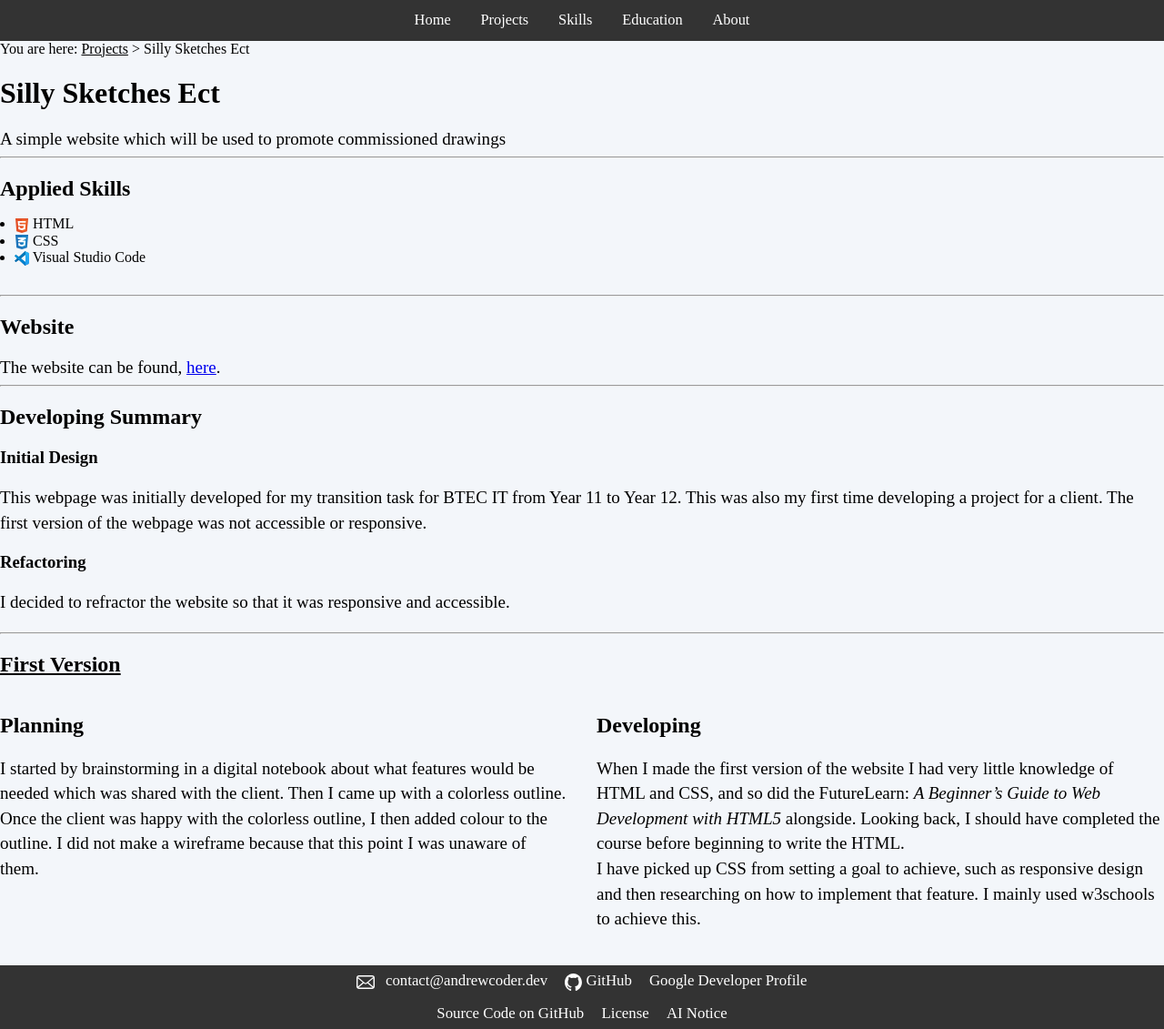
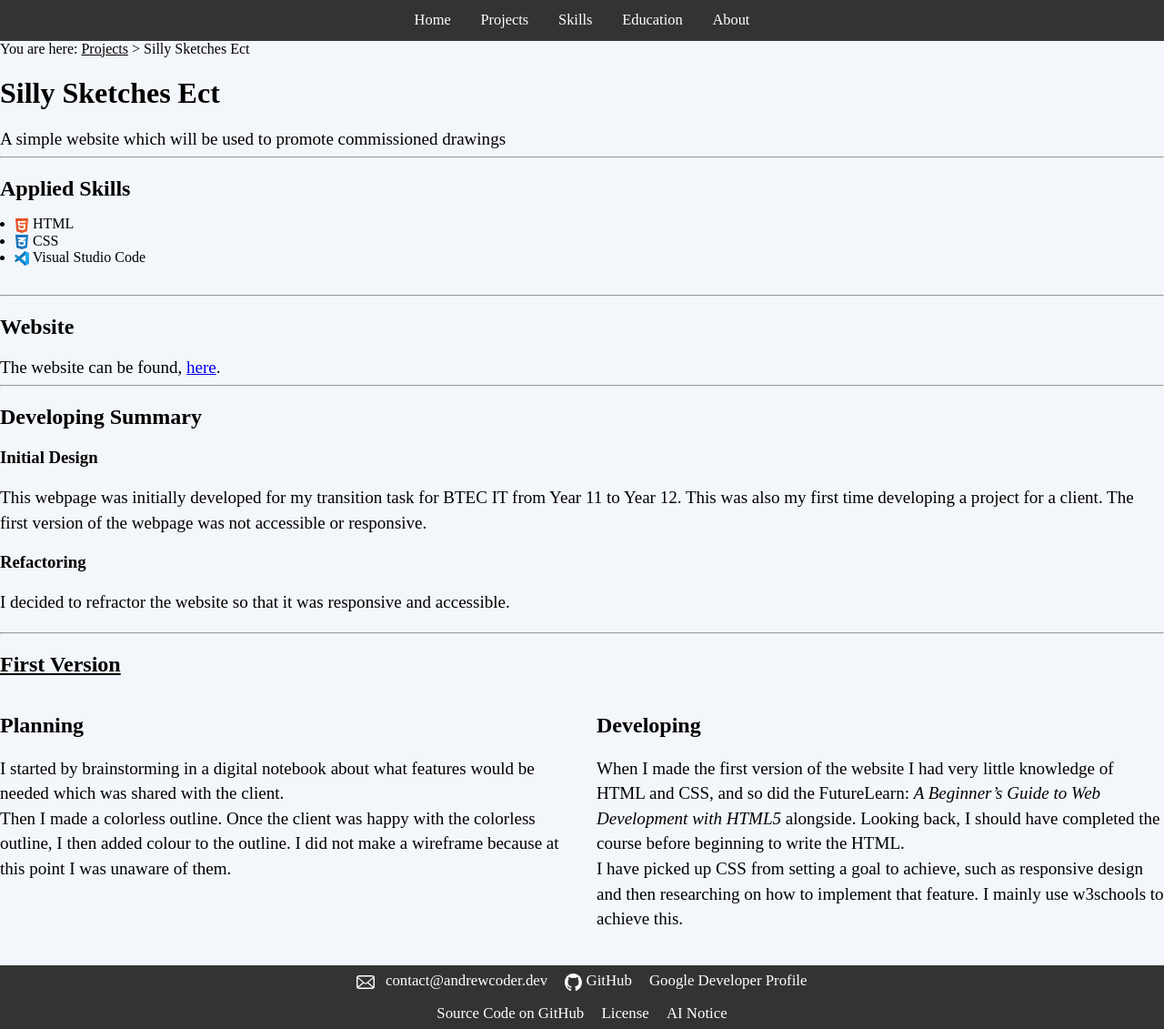
Before and after one commit to Andrew-Dev-Coder/Portfolio, a Jekyll site: the page built from _projects/sillySketchesEct.html, in a window 1280 px wide and 1131 px high. Shown: the whole window at 91% size. Built offline with Jekyll 4.4.1, drawn with Linux system fonts in a browser that asks for light colours.

Commit message:
Update sillySketchesEct.html

```diff
--- a/_projects/sillySketchesEct.html
+++ b/_projects/sillySketchesEct.html
@@ -26,9 +26,10 @@ site: https://sillysketches.andrewcoder.dev/
         <h2>Planning</h2>
         <p>
             I started by brainstorming in a digital notebook about what features would be needed which was shared with the client.
-            Then I came up with a colorless outline.
+            <br>
+            Then I made a colorless outline.
             Once the client was happy with the colorless outline, I then added colour to the outline.
-            I did not make a wireframe because that this point I was unaware of them.
+            I did not make a wireframe because at this point I was unaware of them.
         </p>
     </section>
     <section>
@@ -37,7 +38,7 @@ site: https://sillysketches.andrewcoder.dev/
             When I made the first version of the website I had very little knowledge of HTML and CSS, and so did the FutureLearn: <em>A Beginner’s Guide to Web Development with HTML5</em> alongside.
             Looking back, I should have completed the course before beginning to write the HTML.
             <br>
-            I have picked up CSS from setting a goal to achieve, such as responsive design and then researching on how to implement that feature. I mainly used w3schools to achieve this.
+            I have picked up CSS from setting a goal to achieve, such as responsive design and then researching on how to implement that feature. I mainly use w3schools to achieve this.
         </p>
     </section>
 </div>
```
